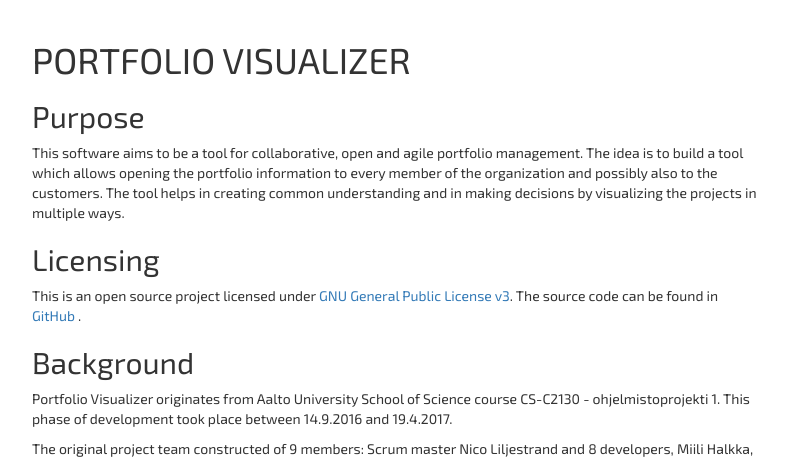
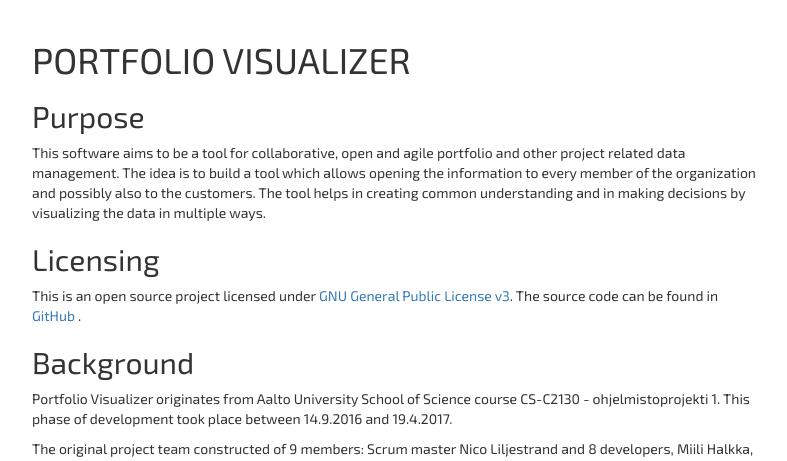
Before and after one commit to chaperweb/portfolio-visualiser, a Django app: page /about in a window 1280 px wide. Shown: the part 50-511 px from the top of the page, without its empty margins (243-1030 px from the left). Run offline with Django 3.2, Linux system fonts and the light colour scheme; parts of the project's set-up code (start-up, migrations or seed data) failed here and were passed over; some libraries are stand-ins or nearby versions.

Commit message:
Updating the purpos text to be more generally about visualizing project data and not only portfolios

```diff
--- a/portfolio_manager/templates/about.html
+++ b/portfolio_manager/templates/about.html
@@ -9,19 +9,21 @@ About | Portfolio Visualizer
 	<div class="container">
   	<div class="col-xl-8 col-lg-8 col-md-8 col-xl-offset-2 col-lg-offset-2 col-md-offset-2 col-sm-12 col-xs-12">
 			<h1>PORTFOLIO VISUALIZER</h1>
-                        <h2>Purpose</h2>
-			<p>
-				This software aims to be a tool for collaborative, open and agile portfolio management. The idea is to build a tool which allows opening the portfolio	information to every member of the organization and possibly also to the customers. The tool helps in creating common understanding and in making decisions by visualizing the projects in multiple ways.
-			</p>
+      <h2>Purpose</h2>
+				<p>
+					This software aims to be a tool for collaborative, open and agile portfolio and other project related data management. The idea is to build a tool which allows opening the	information to every member of the organization and possibly also to the customers. The tool helps in creating common understanding and in making decisions by visualizing the data in multiple ways.
+				</p>
 			<h2>Licensing</h2>
 
-			<p>This is an open source project licensed under <a href="https://www.gnu.org/licenses/gpl-3.0.en.html">GNU General Public License v3</a>. The source code can be found in <a href="https://github.com/codento/portfolio-visualiser" target="_blank"> GitHub </a>.</p>
+			<p>
+				This is an open source project licensed under <a href="https://www.gnu.org/licenses/gpl-3.0.en.html">GNU General Public License v3</a>. The source code can be found in <a href="https://github.com/codento/portfolio-visualiser" target="_blank"> GitHub </a>.
+			</p>
 
 			<h2>Background</h2>
     	<p>
       	Portfolio Visualizer originates from Aalto University School of Science course CS-C2130 - ohjelmistoprojekti 1. This phase of development took place between 14.9.2016 and 19.4.2017.</p>
 
-				<p>The original project team constructed of 9 members: Scrum master Nico Liljestrand and 8 developers, Miili Halkka, Joonas Harjumäki, Niklas Heijari, Kaarlo Kekkonen, Iiro Koivulehto, Castor Köhler, Marcos Ryhänen Rodellas and Lauri Voipio. Codentos' representative, as Product Owner, was Matti Kinnunen. Team received mentoring and coaching also from Miika Kuha and Kaj Mustikkamäki from <a href="http://www.codento.fi/" target="_blank">Codento</a> and Benjamin Behm from <a href="https://www.agilefant.com/" target="_blank">Agilefant</a>.
+			<p>The original project team constructed of 9 members: Scrum master Nico Liljestrand and 8 developers, Miili Halkka, Joonas Harjumäki, Niklas Heijari, Kaarlo Kekkonen, Iiro Koivulehto, Castor Köhler, Marcos Ryhänen Rodellas and Lauri Voipio. Codentos' representative, as Product Owner, was Matti Kinnunen. Team received mentoring and coaching also from Miika Kuha and Kaj Mustikkamäki from <a href="http://www.codento.fi/" target="_blank">Codento</a> and Benjamin Behm from <a href="https://www.agilefant.com/" target="_blank">Agilefant</a>.
     	</p>
   	</div>
 	</div>
```
